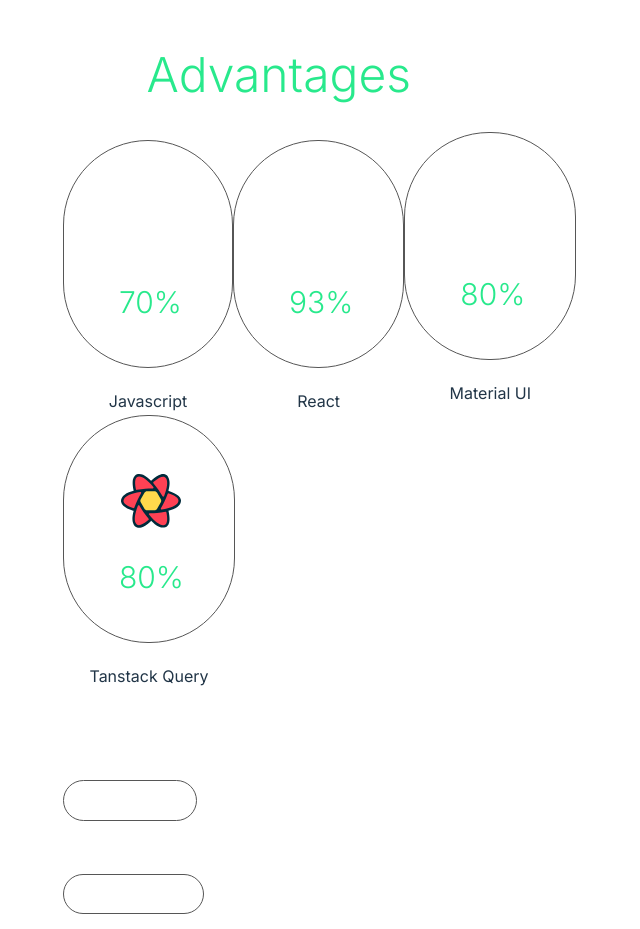
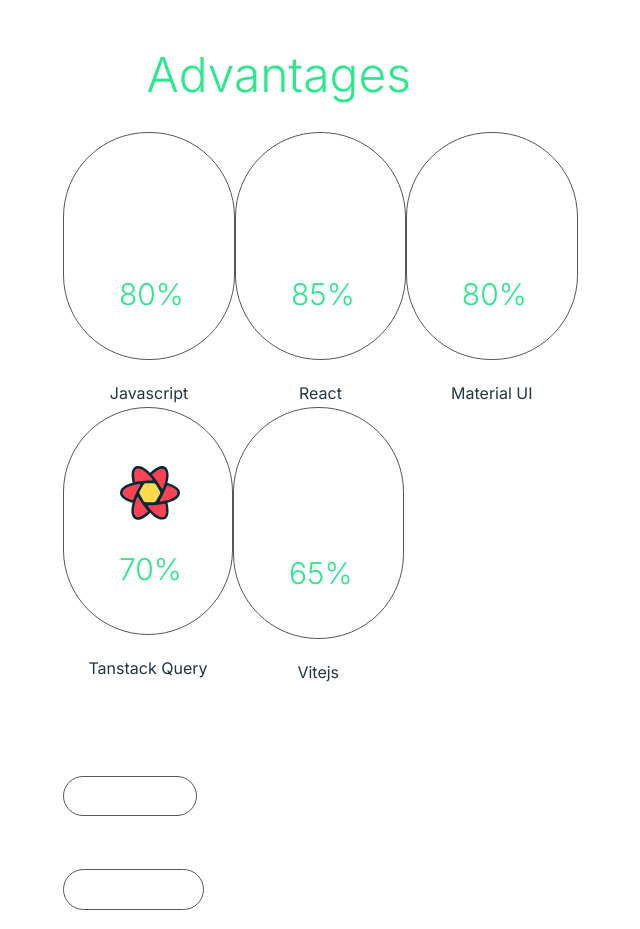
Before and after one commit to heytega/personal-portfolio, a React (Vite) app: page / in a window 1280 px wide. Shown: the part 2983-3912 px from the top of the page, without its empty margins (447-1087 px from the left). Built offline with nearby package versions, Linux system fonts and the light colour scheme.

Commit message:
modified skill component

```diff
--- a/src/components/Skills.jsx
+++ b/src/components/Skills.jsx
@@ -3,6 +3,7 @@
 import Style from './Skills.module.css';
 import MUI from '../assets/material-ui.svg';
 import RQ from '../assets/react-query.svg';
+import vite from '../assets/vite.svg';
 
 const Skills = () => {
   return (
@@ -11,37 +12,46 @@
       <h1 className={Style.header}>
         My <span>Advantages</span>
       </h1>
-
       <div className={Style.skills}>
         <div className={Style.skill}>
+          <div className={Style.skillInner}>
             <i class='fa-brands fa-square-js'></i>
-          <h1 className={Style.percent}>70%</h1>
+            <h1 className={Style.percent}>80%</h1>
           </div>
           <p className={Style.name}>Javascript</p>
         </div>
 
-      <div className={Style.skills}>
         <div className={Style.skill}>
+          <div className={Style.skillInner}>
             <i class='fa-brands fa-react fa-spin fa-spin-reverse'></i>
-          <h1 className={Style.percent}>93%</h1>
+            <h1 className={Style.percent}>85%</h1>
           </div>
           <p className={Style.name}>React</p>
         </div>
 
-      <div className={Style.skills}>
         <div className={Style.skill}>
+          <div className={Style.skillInner}>
             <img className={Style.icon} src={MUI} alt='mui' />
             <h1 className={Style.percent}>80%</h1>
           </div>
           <p className={Style.name}>Material UI</p>
         </div>
 
-      <div className={Style.skills}>
         <div className={Style.skill}>
+          <div className={Style.skillInner}>
             <img className={Style.icon} src={RQ} alt='mui' />
-          <h1 className={Style.percent}>80%</h1>
+            <h1 className={Style.percent}>70%</h1>
           </div>
           <p className={Style.name}>Tanstack Query</p>
+        </div>
+
+        <div className={Style.skill}>
+          <div className={Style.skillInner}>
+            <img className={Style.icon} src={vite} alt='mui' />
+            <h1 className={Style.percent}>65%</h1>
+          </div>
+          <p className={Style.name}>Vitejs</p>
+        </div>
       </div>
     </section>
   );
--- a/src/components/Skills.module.css
+++ b/src/components/Skills.module.css
@@ -19,10 +19,9 @@
   /* margin-top: calc(var(--bs-gutter-y) * -1);
   margin-right: calc(var(--bs-gutter-x) * -0.5);
   margin-left: calc(var(--bs-gutter-x) * -0.5); */
-  flex-direction: column;
 }
 
-.skill {
+.skillInner {
   font-size: 60px;
   display: inline-flex;
   flex-direction: column;
@@ -41,7 +40,7 @@
   vertical-align: middle;
 }
 
-.skill:hover {
+.skillInner:hover {
   border: 2px solid var(--primary-color);
 }
 
```
Lines whose indentation alone changed are shown as unchanged.
